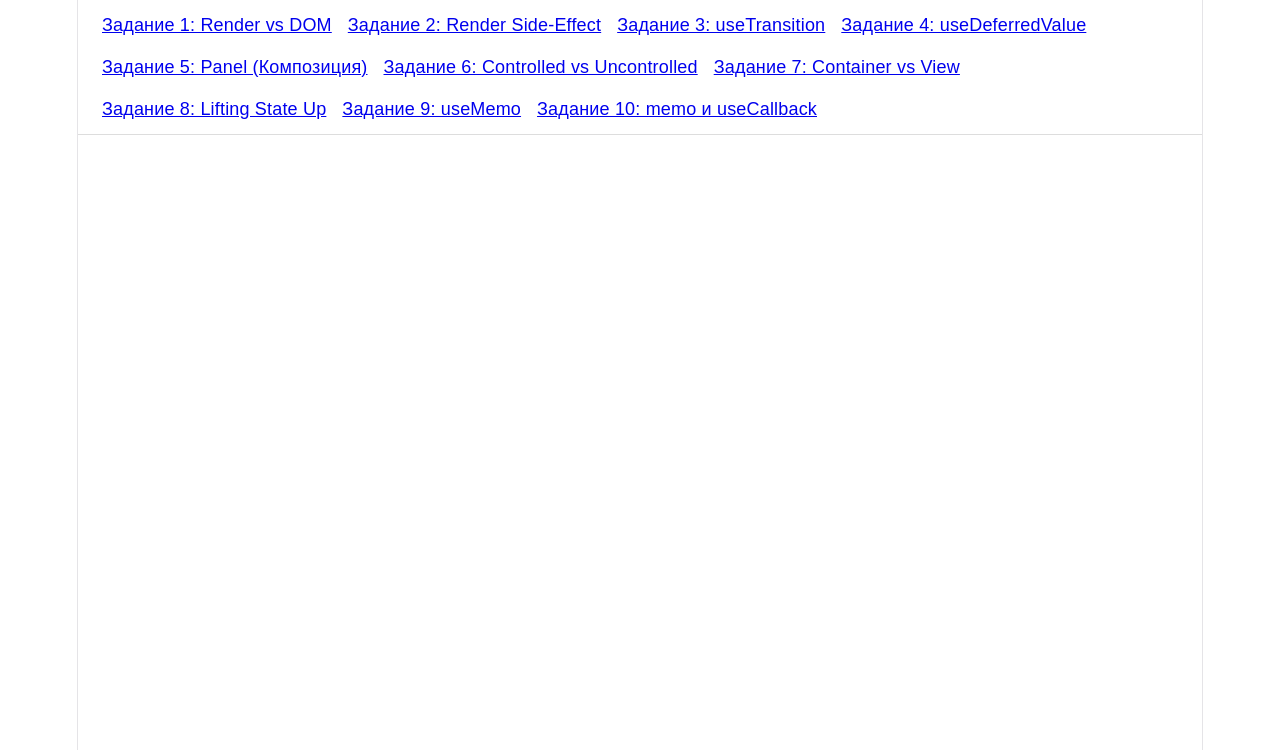
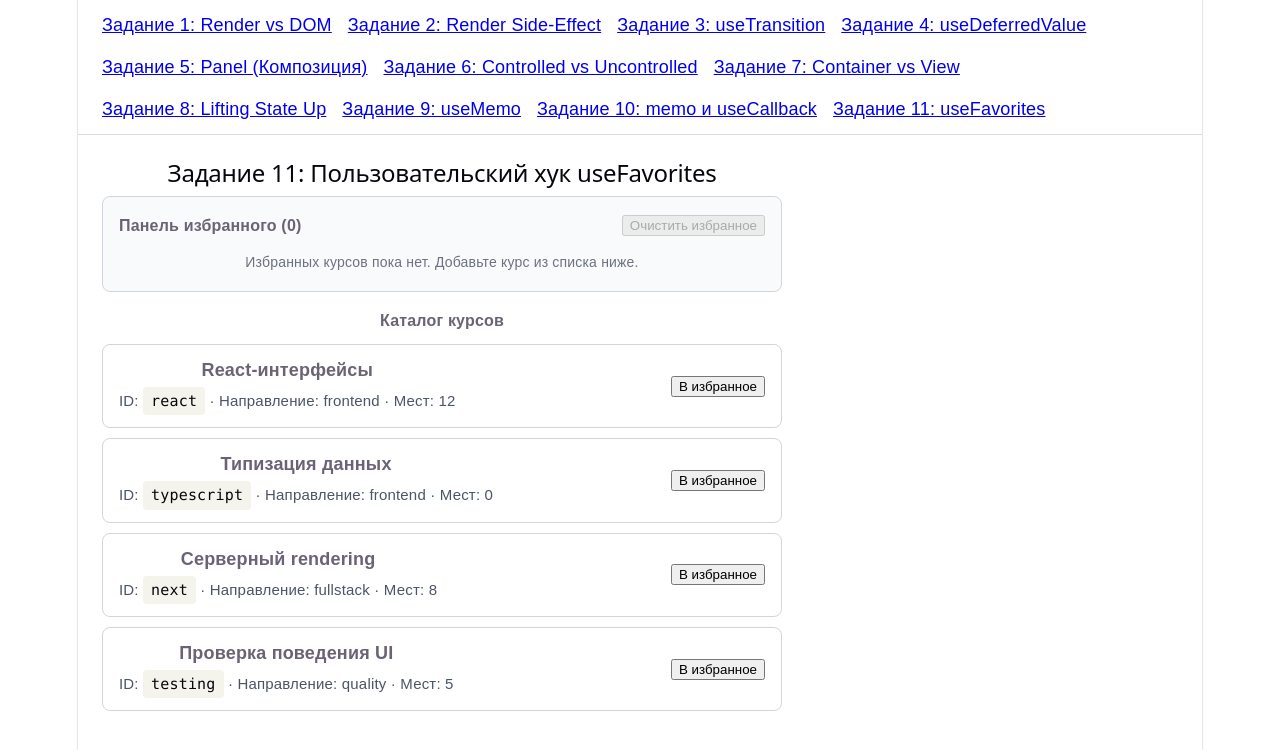
Before and after one commit to goodmir100/react-course-labs, a React (Vite) app: page /#/task-11 in a window 1280 px wide. Shown: the top 750 px of the page. Built offline with nearby package versions, Linux system fonts and the light colour scheme.

Commit message:
feat(task-11): extract reusable useFavorites hook and sync list with panel

```diff
--- a/src/App.jsx
+++ b/src/App.jsx
@@ -9,6 +9,7 @@ import Task07App from './tasks/task07/Task07App';
 import Task08App from './tasks/task08/Task08App';
 import Task09App from './tasks/task09/Task09App';
 import Task10App from './tasks/task10/Task10App';
+import Task11App from './tasks/task11/Task11App';
 
 export default function App() {
   return (
@@ -33,10 +34,11 @@ export default function App() {
         <Link to="/task-08">Задание 8: Lifting State Up</Link>
         <Link to="/task-09">Задание 9: useMemo</Link>
         <Link to="/task-10">Задание 10: memo и useCallback</Link>
+        <Link to="/task-11">Задание 11: useFavorites</Link>
       </nav>
 
       <Routes>
-        <Route path="/" element={<Navigate to="/task-10" replace />} />
+        <Route path="/" element={<Navigate to="/task-11" replace />} />
         <Route path="/task-01" element={<Task01App />} />
         <Route path="/task-02" element={<Task02App />} />
         <Route path="/task-03" element={<Task03App />} />
@@ -47,6 +49,7 @@ export default function App() {
         <Route path="/task-08" element={<Task08App />} />
         <Route path="/task-09" element={<Task09App />} />
         <Route path="/task-10" element={<Task10App />} />
+        <Route path="/task-11" element={<Task11App />} />
       </Routes>
     </HashRouter>
   );
--- /dev/null
+++ b/src/tasks/task11/FavoritesPanel.jsx
@@ -0,0 +1,76 @@
+export function FavoritesPanel({ courses, favoriteIds, onToggle, onClear }) {
+  const favoriteCourses = courses.filter((course) => favoriteIds.includes(course.id));
+
+  return (
+    <aside
+      style={{
+        border: '1px solid #d1d5db',
+        borderRadius: '8px',
+        padding: '16px',
+        marginBottom: '16px',
+        backgroundColor: '#f9fafb',
+      }}
+    >
+      <div
+        style={{
+          display: 'flex',
+          justifyContent: 'space-between',
+          alignItems: 'center',
+          gap: '12px',
+          marginBottom: '10px',
+        }}
+      >
+        <h3 style={{ margin: 0, fontSize: '16px' }}>
+          Панель избранного ({favoriteIds.length})
+        </h3>
+
+        <button
+          type="button"
+          onClick={onClear}
+          disabled={favoriteIds.length === 0}
+        >
+          Очистить избранное
+        </button>
+      </div>
+
+      {favoriteCourses.length === 0 ? (
+        <p style={{ margin: 0, fontSize: '14px', color: '#6b7280' }}>
+          Избранных курсов пока нет. Добавьте курс из списка ниже.
+        </p>
+      ) : (
+        <ul style={{ listStyle: 'none', padding: 0, margin: 0, display: 'flex', gap: '8px', flexWrap: 'wrap' }}>
+          {favoriteCourses.map((course) => (
+            <li
+              key={course.id}
+              style={{
+                padding: '4px 10px',
+                borderRadius: '16px',
+                backgroundColor: '#dbeafe',
+                fontSize: '14px',
+                display: 'flex',
+                alignItems: 'center',
+                gap: '6px',
+              }}
+            >
+              <span>{course.title}</span>
+              <button
+                type="button"
+                onClick={() => onToggle(course.id)}
+                aria-label={`Убрать ${course.title} из избранного`}
+                style={{
+                  border: 'none',
+                  background: 'transparent',
+                  cursor: 'pointer',
+                  fontWeight: 'bold',
+                  padding: '0 2px',
+                }}
+              >
+                ×
+              </button>
+            </li>
+          ))}
+        </ul>
+      )}
+    </aside>
+  );
+}
--- /dev/null
+++ b/src/tasks/task11/Task11App.jsx
@@ -0,0 +1,60 @@
+import coursesData from '../../data/courses.json';
+import { useFavorites } from './useFavorites';
+import { FavoritesPanel } from './FavoritesPanel';
+
+export default function Task11App() {
+  // Один экземпляр хука у ближайшего общего владельца
+  const { ids, toggle, clear } = useFavorites();
+
+  return (
+    <div style={{ fontFamily: 'sans-serif', padding: '24px', maxWidth: '680px' }}>
+      <h2>Задание 11: Пользовательский хук useFavorites</h2>
+
+      <FavoritesPanel
+        courses={coursesData}
+        favoriteIds={ids}
+        onToggle={toggle}
+        onClear={clear}
+      />
+
+      <section>
+        <h3 style={{ marginBottom: '10px', fontSize: '16px' }}>Каталог курсов</h3>
+        <ul style={{ listStyle: 'none', padding: 0, margin: 0, display: 'grid', gap: '10px' }}>
+          {coursesData.map((course) => {
+            const isFavorite = ids.includes(course.id);
+
+            return (
+              <li
+                key={course.id}
+                style={{
+                  padding: '12px 16px',
+                  border: isFavorite ? '2px solid #2563eb' : '1px solid #d1d5db',
+                  borderRadius: '8px',
+                  display: 'flex',
+                  justifyContent: 'space-between',
+                  alignItems: 'center',
+                  backgroundColor: isFavorite ? '#eff6ff' : '#fff',
+                }}
+              >
+                <div>
+                  <strong style={{ display: 'block', marginBottom: '4px' }}>{course.title}</strong>
+                  <small style={{ color: '#4b5563' }}>
+                    ID: <code>{course.id}</code> · Направление: {course.category} · Мест: {course.seats}
+                  </small>
+                </div>
+
+                <button
+                  type="button"
+                  onClick={() => toggle(course.id)}
+                  aria-pressed={isFavorite}
+                >
+                  {isFavorite ? 'Убрать из избранного' : 'В избранное'}
+                </button>
+              </li>
+            );
+          })}
+        </ul>
+      </section>
+    </div>
+  );
+}
--- /dev/null
+++ b/src/tasks/task11/useFavorites.js
@@ -0,0 +1,20 @@
+import { useCallback, useState } from 'react';
+
+export function useFavorites(initialIds = []) {
+  const [ids, setIds] = useState(() => Array.from(new Set(initialIds)));
+
+  const toggle = useCallback((id) => {
+    setIds((prev) => {
+      if (prev.includes(id)) {
+        return prev.filter((item) => item !== id);
+      }
+      return [...prev, id];
+    });
+  }, []);
+
+  const clear = useCallback(() => {
+    setIds([]);
+  }, []);
+
+  return { ids, toggle, clear };
+}
```
